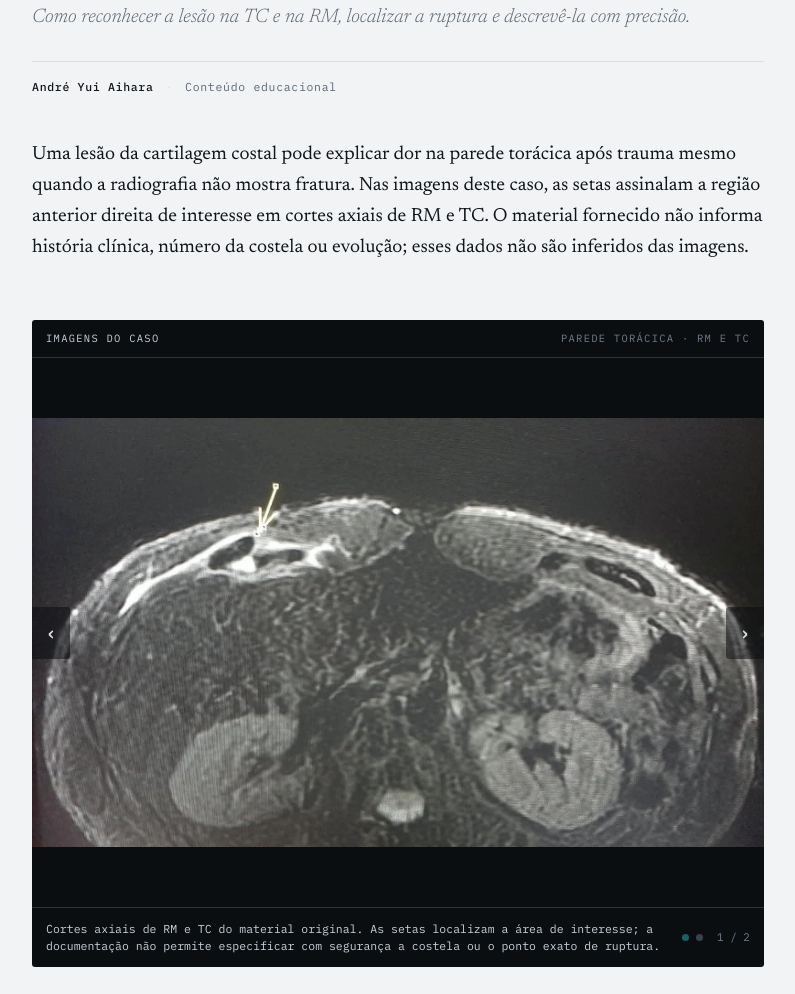
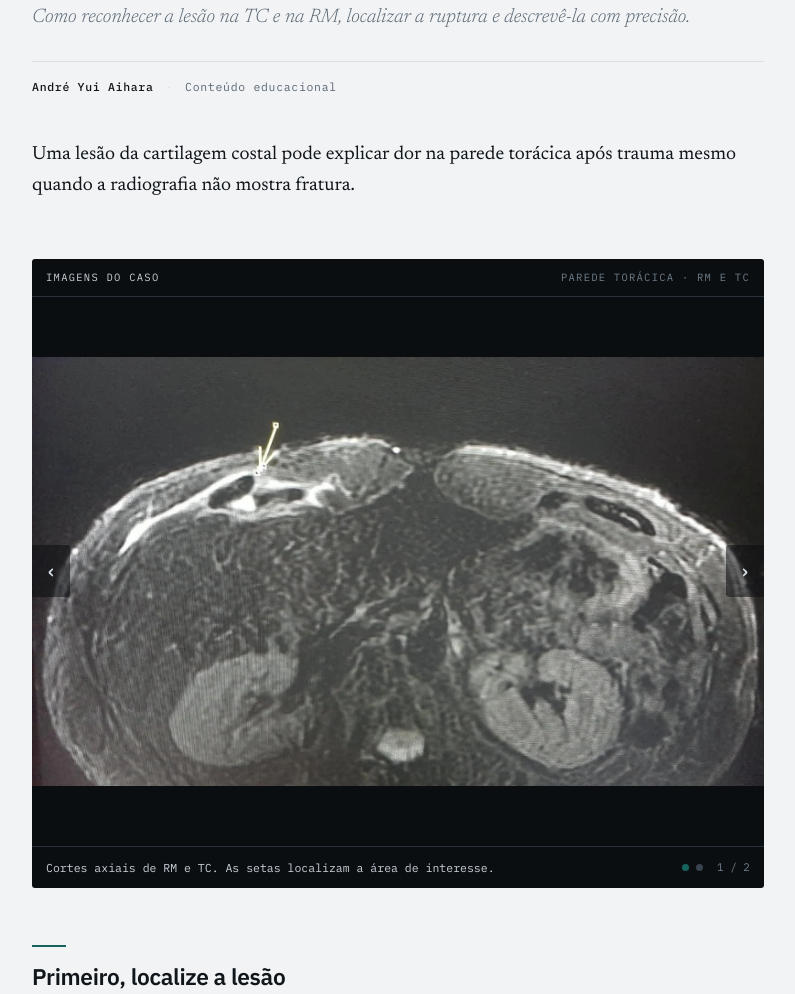
Before and after one commit to andreyuiaihara-afk/site-andreaihara, an Eleventy site: page src/posts/fratura-cartilagem-esternocostal.md in a window 1280 px wide. Shown: the part 337-1331 px from the top of the page, without its empty margins (242-1037 px from the left). Built offline with nearby package versions, Linux system fonts and the light colour scheme; Eleventy itself is replaced by a stand-in of ours; files that its build step writes are made by us from their sources.

Commit message:
Ajusta abertura e legenda do caso esternocostal

```diff
--- a/src/posts/fratura-cartilagem-esternocostal.md
+++ b/src/posts/fratura-cartilagem-esternocostal.md
@@ -8,9 +8,9 @@ visibility: public
 order: 8
 ---
 
-Uma lesão da cartilagem costal pode explicar dor na parede torácica após trauma mesmo quando a radiografia não mostra fratura. Nas imagens deste caso, as setas assinalam a região anterior direita de interesse em cortes axiais de RM e TC. O material fornecido não informa história clínica, número da costela ou evolução; esses dados não são inferidos das imagens.
+Uma lesão da cartilagem costal pode explicar dor na parede torácica após trauma mesmo quando a radiografia não mostra fratura.
 
-<section class="viewer" aria-roledescription="carrossel" aria-label="Imagens do caso"><div class="viewer-bar"><span>Imagens do caso</span> <span class="seq">Parede torácica · RM e TC</span></div><div class="stage" id="stage" tabindex="0" aria-live="polite"><div class="slide" data-active="true"><img src="/assets/img/esternocostal-01.webp" alt="Corte axial de RM: seta aponta a região anterior direita de interesse na parede torácica" width="1600" height="938"></div><div class="slide"><img src="/assets/img/esternocostal-02.webp" alt="Corte axial de TC: seta aponta a região anterior direita correspondente" width="1600" height="977" loading="lazy"></div><button class="nav prev" type="button" aria-label="Imagem anterior">‹</button> <button class="nav next" type="button" aria-label="Próxima imagem">›</button></div><div class="viewer-foot"><p class="caption" id="cap">Cortes axiais de RM e TC do material original. As setas localizam a área de interesse; a documentação não permite especificar com segurança a costela ou o ponto exato de ruptura.</p><div class="dots" id="dots" role="tablist" aria-label="Selecionar imagem"></div><span class="counter" id="counter">1 / 2</span></div></section>
+<section class="viewer" aria-roledescription="carrossel" aria-label="Imagens do caso"><div class="viewer-bar"><span>Imagens do caso</span> <span class="seq">Parede torácica · RM e TC</span></div><div class="stage" id="stage" tabindex="0" aria-live="polite"><div class="slide" data-active="true"><img src="/assets/img/esternocostal-01.webp" alt="Corte axial de RM com seta indicando a área de interesse" width="1600" height="938"></div><div class="slide"><img src="/assets/img/esternocostal-02.webp" alt="Corte axial de TC com seta indicando a área de interesse" width="1600" height="977" loading="lazy"></div><button class="nav prev" type="button" aria-label="Imagem anterior">‹</button> <button class="nav next" type="button" aria-label="Próxima imagem">›</button></div><div class="viewer-foot"><p class="caption" id="cap">Cortes axiais de RM e TC. As setas localizam a área de interesse.</p><div class="dots" id="dots" role="tablist" aria-label="Selecionar imagem"></div><span class="counter" id="counter">1 / 2</span></div></section>
 
 ## Primeiro, localize a lesão
 
```
